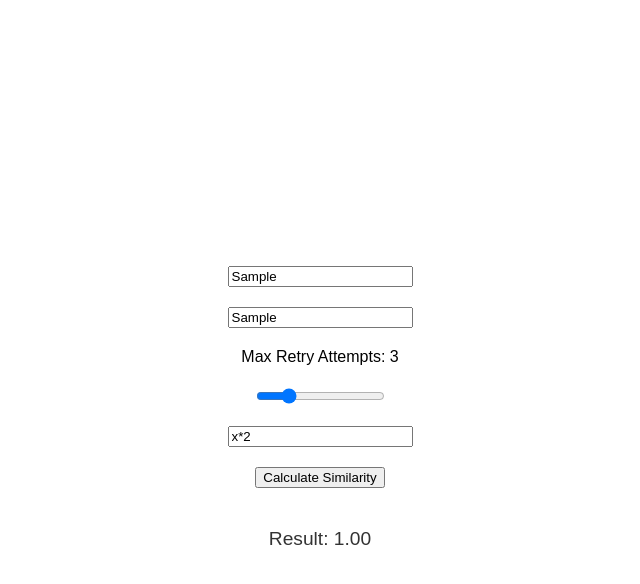
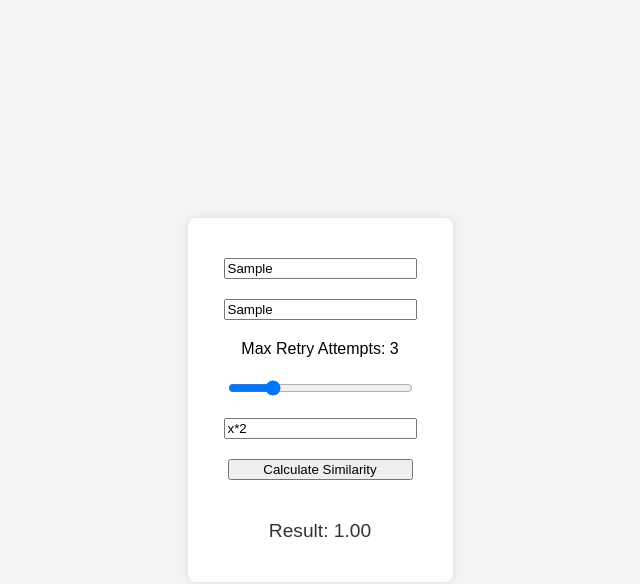
Before and after one commit to pedrohcdo/PedroThermoDistance, a plain HTML site: page index.html in a window 1280 px wide. Both pictures are taken after typing "Sample", "Sample" into the empty fields and a click on the button "Calculate Similarity". Shown: the whole page, without its empty margins (320-960 px from the left). Drawn offline with Linux system fonts and the light colour scheme.

Commit message:
Update index.html

```diff
--- a/index.html
+++ b/index.html
@@ -11,18 +11,26 @@
         justify-content: center;
         align-items: center;
         height: 100vh;
-        flex-direction: column;
+        background-color: #f4f4f4; /* Light grey background for the entire page */
+        margin: 0;
     }
     .container {
         display: flex;
         flex-direction: column;
         align-items: center;
         gap: 20px;
+        background-color: #fff; /* White background for the form */
+        padding: 40px;
+        box-shadow: 0 0 10px rgba(0,0,0,0.1); /* Adds shadow for better visibility */
+        border-radius: 8px; /* Rounded corners */
     }
     .result {
         margin-top: 20px;
         font-size: 1.2em;
         color: #333;
+    }
+    input[type="text"], input[type="range"], button {
+        width: 100%; /* Full width inputs and button */
     }
 </style>
 </head>
@@ -38,7 +46,7 @@
 </div>
 
 <script>
-function calculatePHCensoredSimilarity(firstText, secondText, maxAttempts, penaltyFunction, mode = 'full') {
+function calculatePHCSimilarity(firstText, secondText, maxAttempts, penaltyFunction, mode = 'full') {
     const dp = new Array(firstText.length + 1).fill(null).map(() =>
         new Array(secondText.length + 1).fill(null).map(() =>
             new Array(maxAttempts).fill(null).map(() => [0, 0])
@@ -94,7 +102,7 @@ function calculateSimilarity() {
     const penaltyFuncStr = document.getElementById('penaltyFunction').value;
     const penaltyFunction = new Function('x', 'return ' + penaltyFuncStr);
 
-    const result = calculatePHCensoredSimilarity(text1, text2, maxAttempts, penaltyFunction);
+    const result = calculatePHCSimilarity(text1, text2, maxAttempts, penaltyFunction);
     document.getElementById('result').textContent = 'Result: ' + result.toFixed(2);
 }
 </script>
```
